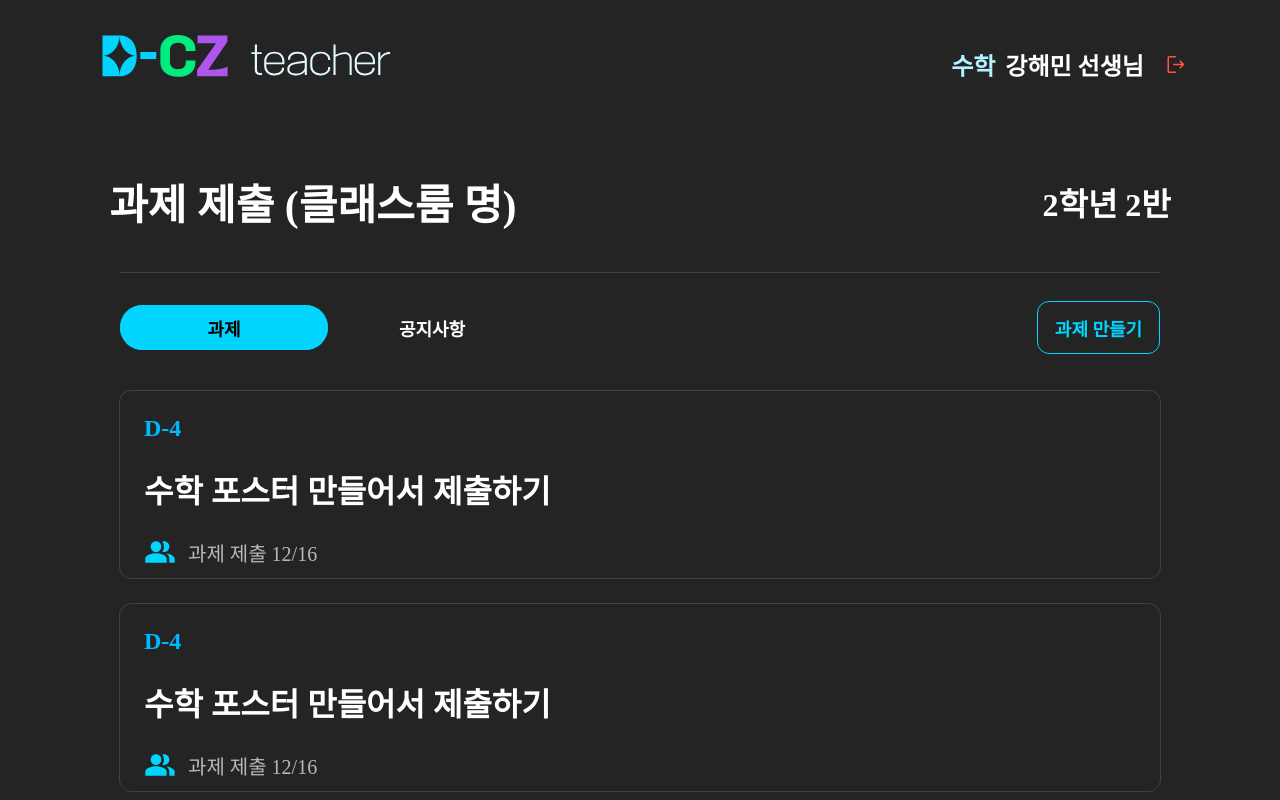
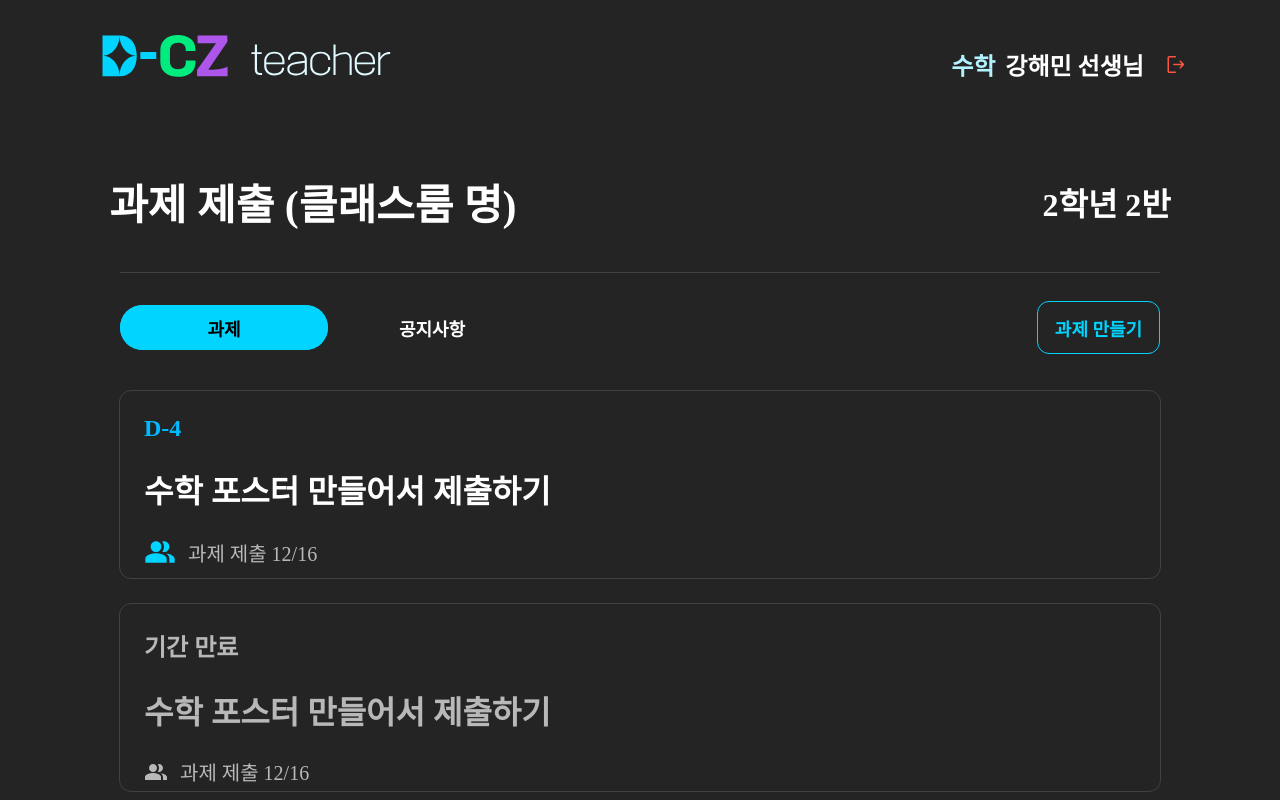
Before and after one commit to Project-After-School/DCZ_Admin_FE, a React (Create React App) app: page /homework in a window 1280 px wide. Shown: the top 800 px of the page. Built offline with nearby package versions, Linux system fonts and the light colour scheme; a web font is replaced by a local one.

Commit message:
⚡️ :: 클래스룸 기간 만료 상태 변경

```diff
--- a/src/Components/HomeWork/HomeWorkCard.tsx
+++ b/src/Components/HomeWork/HomeWorkCard.tsx
@@ -1,16 +1,23 @@
 import styled from "styled-components";
 import People from "../../Assets/People.svg";
 import { Link } from "react-router-dom";
+import GrayPeople from "../../Assets/GrayPeople.svg";
 
-export const HomeWorkCard = () => {
+interface DateProps {
+    status: "remain" | "end";
+}
+
+export const HomeWorkCard: React.FC<DateProps> = ({ status }) => {
+    const imageSrc = status === "remain" ? People : GrayPeople;
+
     return (
         <Wrapper>
-            <DDay>D-4</DDay>
+            <DDay status={status}>{status === "remain" ? "D-4" : "기간 만료"}</DDay>
             <Link to={"/homework/detail"}>
-                <HomeWorkTitle>수학 포스터 만들어서 제출하기</HomeWorkTitle>
+                <HomeWorkTitle status={status}>수학 포스터 만들어서 제출하기</HomeWorkTitle>
             </Link>
             <ContentWrapper>
-                <img src={People} />
+                <img src={imageSrc} />
                 <p>과제 제출 12/16</p>
             </ContentWrapper>
         </Wrapper>
@@ -28,15 +35,16 @@ const Wrapper = styled.div`
     gap: 24px;
 `;
 
-const DDay = styled.p`
+const DDay = styled.p<DateProps>`
     font-size: 24px;
     font-weight: 600;
-    color: #00b9ff;
+    color: ${({ status }) => (status === "remain" ? "#00B9FF" : "#B8B8B8")};
 `;
 
-const HomeWorkTitle = styled.p`
+const HomeWorkTitle = styled.p<DateProps>`
     font-weight: 600;
     font-size: 32px;
+    color: ${({ status }) => (status === "remain" ? "white" : "#B8B8B8")};
 `;
 
 const ContentWrapper = styled.div`
--- a/src/Pages/HomeWork/HomeWorkList.tsx
+++ b/src/Pages/HomeWork/HomeWorkList.tsx
@@ -20,11 +20,8 @@ export const HomeWorkList = () => {
                 </ButtonStyleLink>
             </MiddleWrapper>
             <ContentWrapper>
-                <HomeWorkCard />
-                <HomeWorkCard />
-                <HomeWorkCard />
-                <HomeWorkCard />
-                <HomeWorkCard />
+                <HomeWorkCard status="remain" />
+                <HomeWorkCard status="end" />
             </ContentWrapper>
         </Wrapper>
     );
```
Also changed, not shown: src/Assets/GrayPeople.svg (added).
